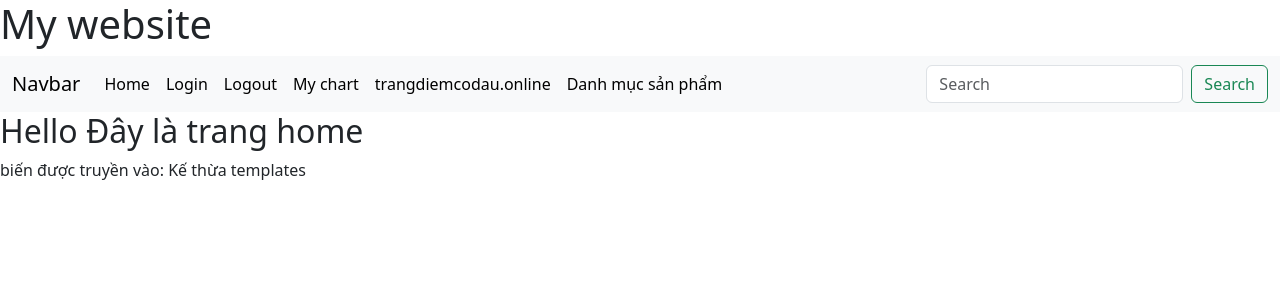
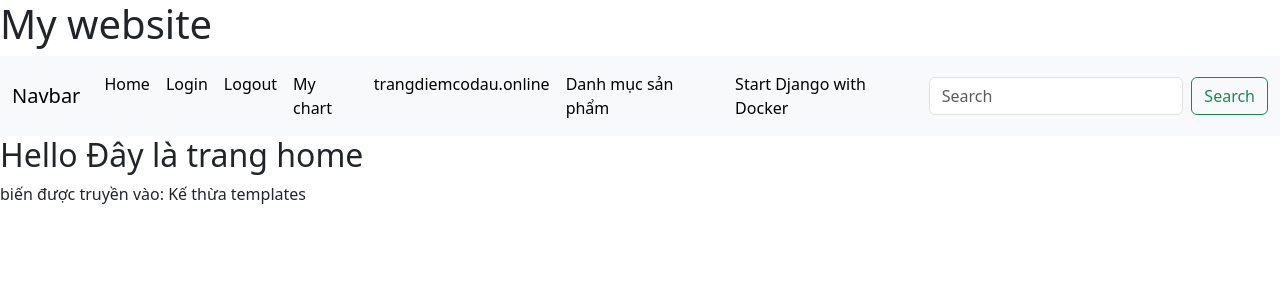
Before and after one commit to NGUYEN-LONG-BS/VPS_FLASK_MY_DEMO_PROJECT, a Flask app: page / in a window 1280 px wide. Shown: the top 300 px of the page. Run offline with Flask 3, Linux system fonts and the light colour scheme.

Commit message:
start guidance with dijango

```diff
--- a/app.py
+++ b/app.py
@@ -143,6 +143,10 @@ def danh_muc_san_pham():
         })
     return render_template("danh_muc_san_pham.html")
 
+@app.route('/start_dijango_with_docker_step_01')
+def huong_dan_start_dijango_with_docker():
+    return render_template("start_dijango_with_docker_step_01.html")
+
 if __name__ == '__main__':
     with app.app_context():  # Tạo application context
         # if not path.exists("users.db"):
--- a/templates/base.html
+++ b/templates/base.html
@@ -35,6 +35,9 @@
               <li class="nav-item">
                 <a class="nav-link active" aria-current="page" href="/danh_muc_san_pham">Danh mục sản phẩm</a>
               </li>
+              <li class="nav-item">
+                <a class="nav-link active" aria-current="page" href="/start_dijango_with_docker_step_01">Start Django with Docker</a>
+              </li>
             </ul>
             <form class="d-flex" role="search">
               <input class="form-control me-2" type="search" placeholder="Search" aria-label="Search">
```
